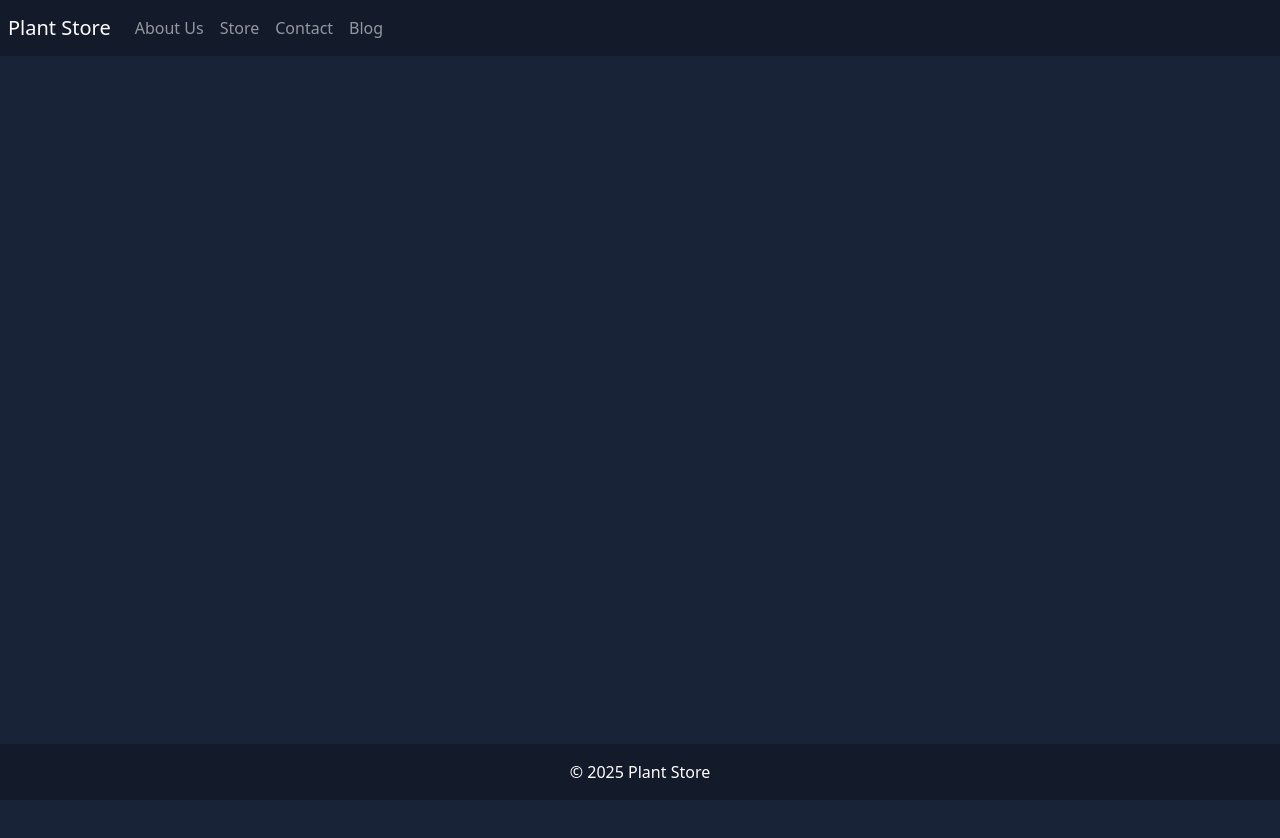
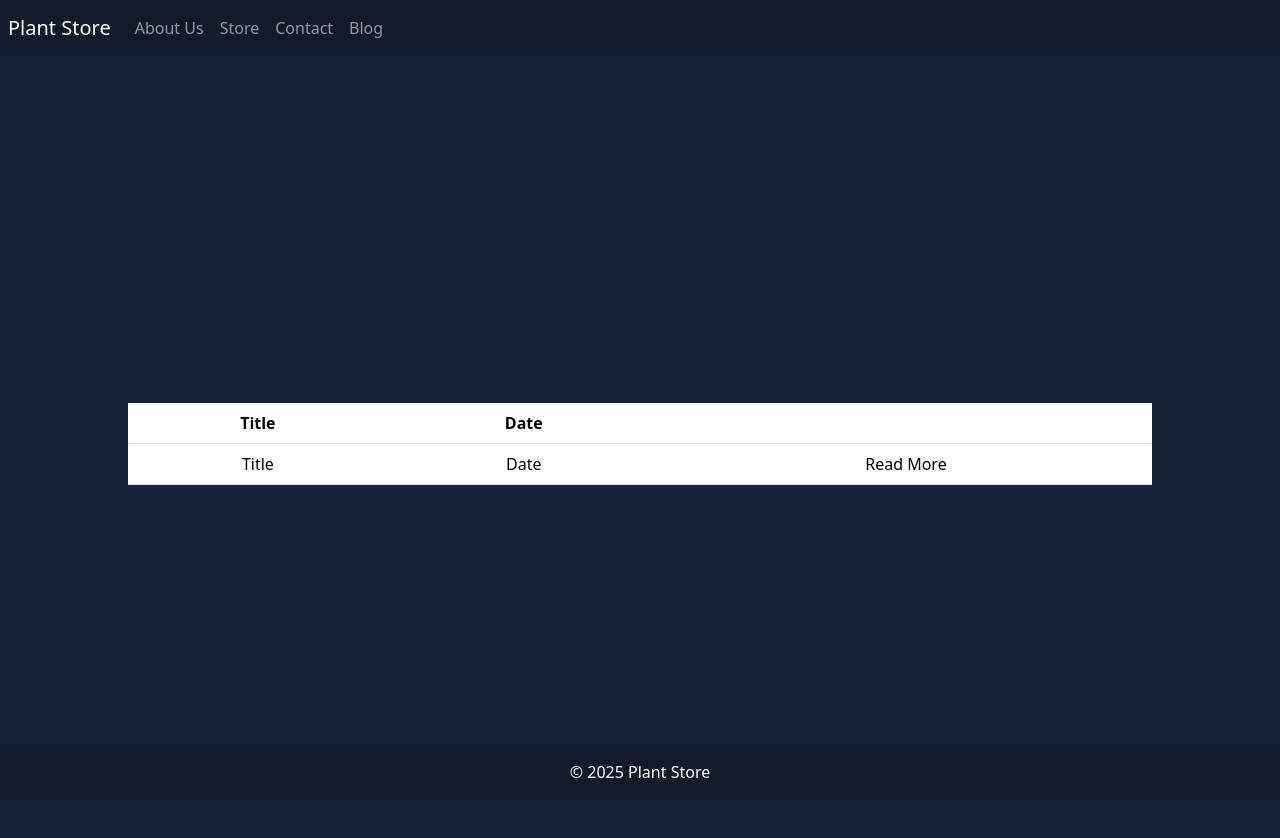
Before and after one commit to thato-c/PlantStoreInfrastructure, an Angular app in the folder PlantStore/: page /blog in a window 1280 px wide. Before the commit this address led to /. Shown: the top 838 px of the page. Before the commit the page ends 800 px from the top, so only its background shows below. Built offline with nearby package versions, Linux system fonts and the light colour scheme.

Commit message:
Add Blog List component

```diff
--- a/PlantStore/src/app/app.routes.ts
+++ b/PlantStore/src/app/app.routes.ts
@@ -4,6 +4,8 @@ export const routes: Routes = [
     {path: '', loadComponent: () => import('./home/home.component').then(m => m.HomeComponent)},
     {path: 'about', loadComponent: () => import('./about/about.component').then(m => m.AboutComponent)},
     {path: 'contact', loadComponent: () => import('./contact/contact.component').then(m => m.ContactComponent)},
-    {path: 'store', loadComponent: () => import('./store/store.component').then(m => m.StoreComponent)}
+    {path: 'store', loadComponent: () => import('./store/store.component').then(m => m.StoreComponent)},
 
+    // Blog (SSG)
+    {path: 'blog', loadComponent: () => import('./blog/blog-list/blog-list.component').then(m => m.BlogListComponent)},
 ];
--- /dev/null
+++ b/PlantStore/src/app/blog/blog-list/blog-list.component.css
@@ -0,0 +1,10 @@
+.container{
+    flex: 1;
+    display: flex;
+    justify-content: center;
+    align-items: center;
+    padding: 2rem;
+    margin: 50px;
+    height: 84vh;
+    width: 85vw;
+}
--- /dev/null
+++ b/PlantStore/src/app/blog/blog-list/blog-list.component.html
@@ -0,0 +1,24 @@
+<div class="container">
+    <table class="table">
+        <thead>
+            <tr>
+                <th>
+                    Title
+                </th>
+                <th>
+                    Date
+                </th>
+                <th></th>
+            </tr>
+        </thead>
+        <tbody>
+            <tr>
+                <td>Title</td>
+                <td>Date</td>
+                <td>
+                    <a>Read More</a>
+                </td>
+            </tr>
+        </tbody>
+    </table>
+</div>
--- a/PlantStore/src/app/shared/navbar/navbar.component.html
+++ b/PlantStore/src/app/shared/navbar/navbar.component.html
@@ -15,7 +15,7 @@
             <a class="nav-item nav-link" href="about">About Us</a>
             <a class="nav-item nav-link" href="store">Store</a>
             <a class="nav-item nav-link" href="contact">Contact</a>
-            <a class="nav-item nav-link">Blog</a>
+            <a class="nav-item nav-link" href="blog">Blog</a>
         </div>
     </div>
 </nav>
```
Also changed, not shown: PlantStore/src/app/blog/blog-list/blog-list.component.ts (added, +11 -0 lines), 1 other file (tests, documents, lock files or other folders).
